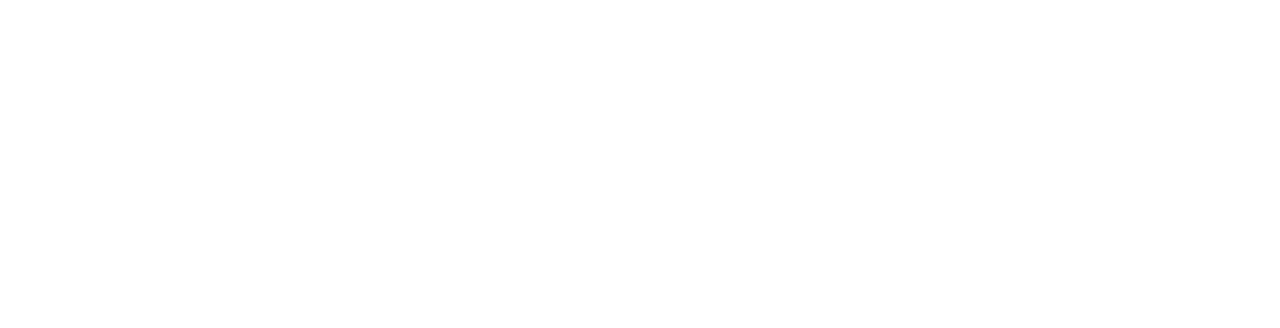
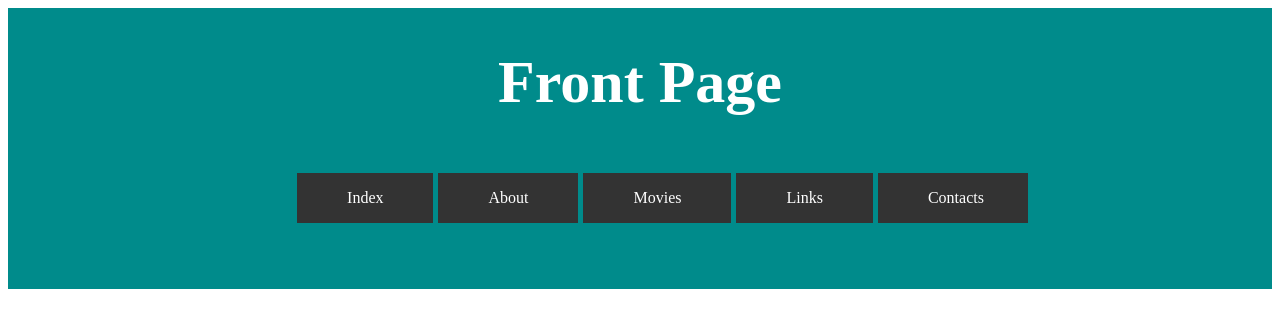
Before and after one commit to MattiNilsson/EC-labb, a plain HTML site: page Index.html in a window 1280 px wide. Drawn offline with Linux system fonts and the light colour scheme.

Commit message:
Header Test Färdig kanske

```diff
--- a/Index.html
+++ b/Index.html
@@ -4,11 +4,24 @@
     <meta charset="UTF-8">
     <meta name="viewport" content="width=device-width, initial-scale=1.0">
     <meta http-equiv="X-UA-Compatible" content="ie=edge">
+    <link rel="stylesheet" href="./style.css">
     <title>Obligatorisk Labb 1</title>
 </head>
 <body>
     <header>
+        <div class="headerdiv">
+            <div class="page-name"><h1>Front Page</h1>
 
+            </div>
+            <ul class="headerbutton">
+                <li><div class="menu">Index</div></li>
+                <li><div class="menu">About</div></li>
+                <li><div class="menu">Movies</div></li>
+                <li><div class="menu">Links</div></li>
+                <li><div class="menu">Contacts</div></li>
+            </ul>
+
+        </div>
     </header>
     <footer>
 
--- a/style.css
+++ b/style.css
@@ -0,0 +1,65 @@
+.headerdiv{
+
+    background-color: darkcyan;
+    max-width: 100%;
+    max-height: 300px;
+    padding-bottom: 50px;
+
+
+}
+.page-name{
+
+    display:flex;
+    align-items: center;
+    justify-content: center;
+    font-size: 30px;
+    color: white;
+
+
+}
+
+li{
+
+    list-style: none;
+    text-align: center;
+
+}
+.menu{
+
+    float: left;
+    display: block;
+    color: white;
+    background-color: #333333;
+    text-align: center;
+    text-decoration: none;
+    padding: 16px 50px;
+    margin-left: 5px;
+    max-width: 50px;
+
+
+}
+
+.menu:hover{
+
+    background-color: #222222;
+    text-decoration: underline;
+
+}
+
+.menu:active{
+
+    background-color: black;
+
+
+}
+
+
+
+.headerbutton{
+
+    display:flex;
+    align-items: center;
+    justify-content: center;
+
+
+}
```
